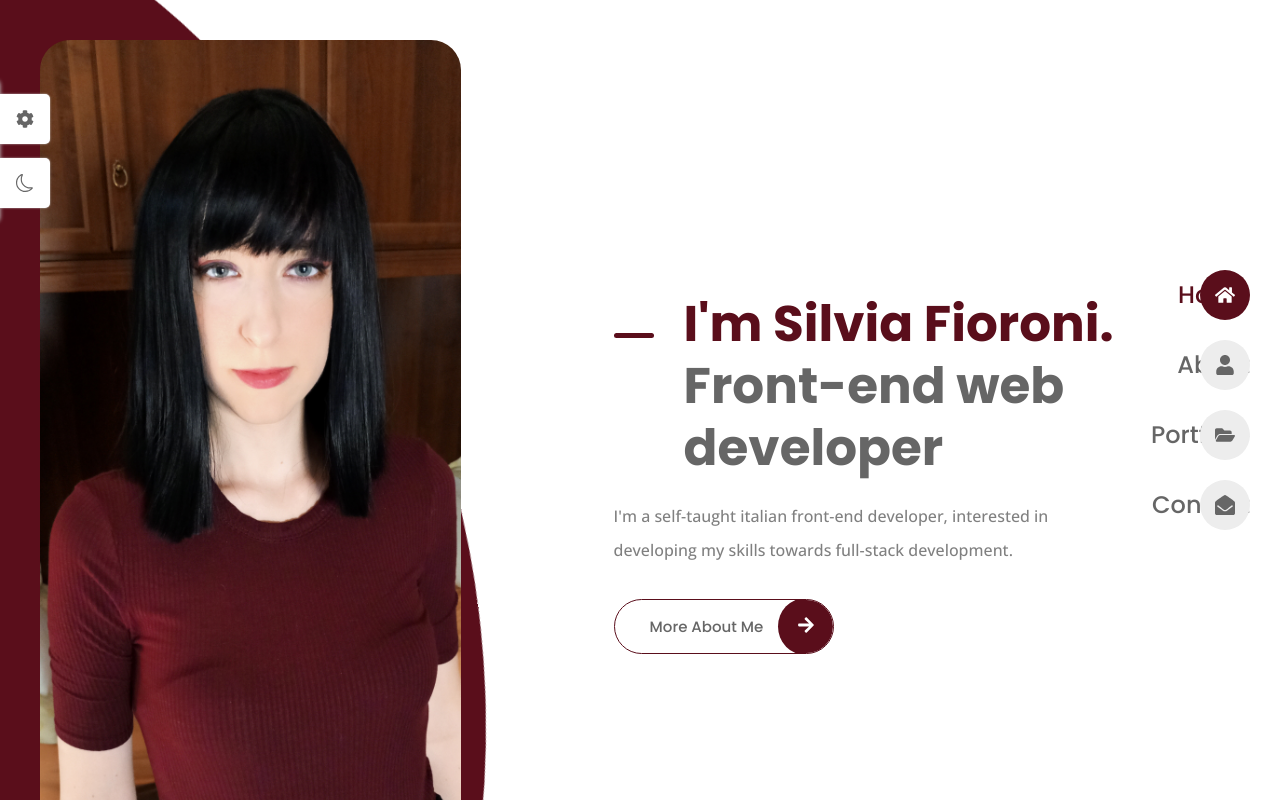
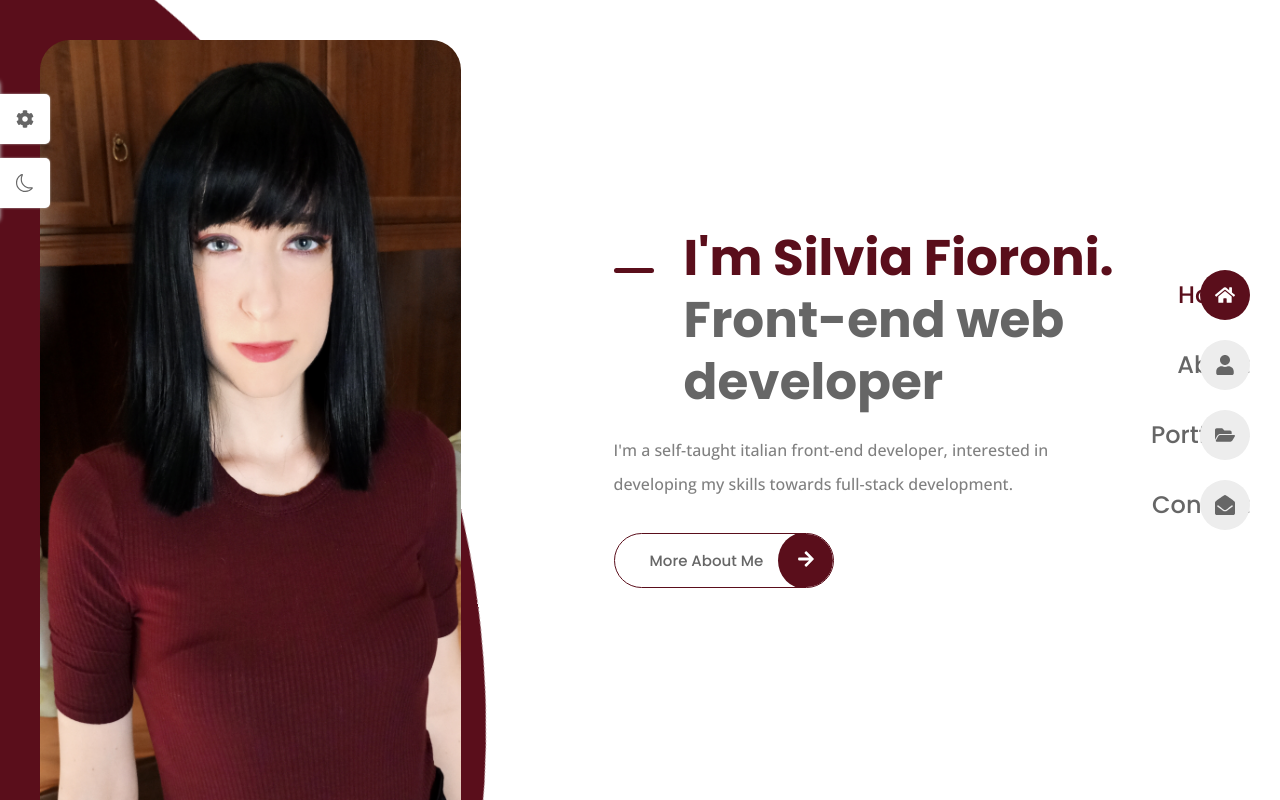
Before and after one commit to SuperBona/My-own-Portfolio-app, a React (Vite) app: page / in a window 1280 px wide. Shown: the top 800 px of the page. Built offline with nearby package versions, Linux system fonts and the light colour scheme.

Commit message:
changed img height

```diff
--- a/src/pages/HomeLayout.jsx
+++ b/src/pages/HomeLayout.jsx
@@ -11,13 +11,8 @@ const HomeLayout = () => {
     <>
       <Navbar />
       <Themes></Themes>
-      <section className='page'>
-        {isPageLoading ? (
-          <div className='loading' />
-        ) : (
-          <Outlet context={{ value }} />
-        )}
-      </section>
+
+      <Outlet context={{ value }} />
     </>
   )
 }
--- a/src/pages/home/home.css
+++ b/src/pages/home/home.css
@@ -70,6 +70,7 @@
 
   .home_img {
     height: 100%;
+    max-height: 800px;
     width: 100%;
     object-fit: cover;
     border-radius: 30px;
```
